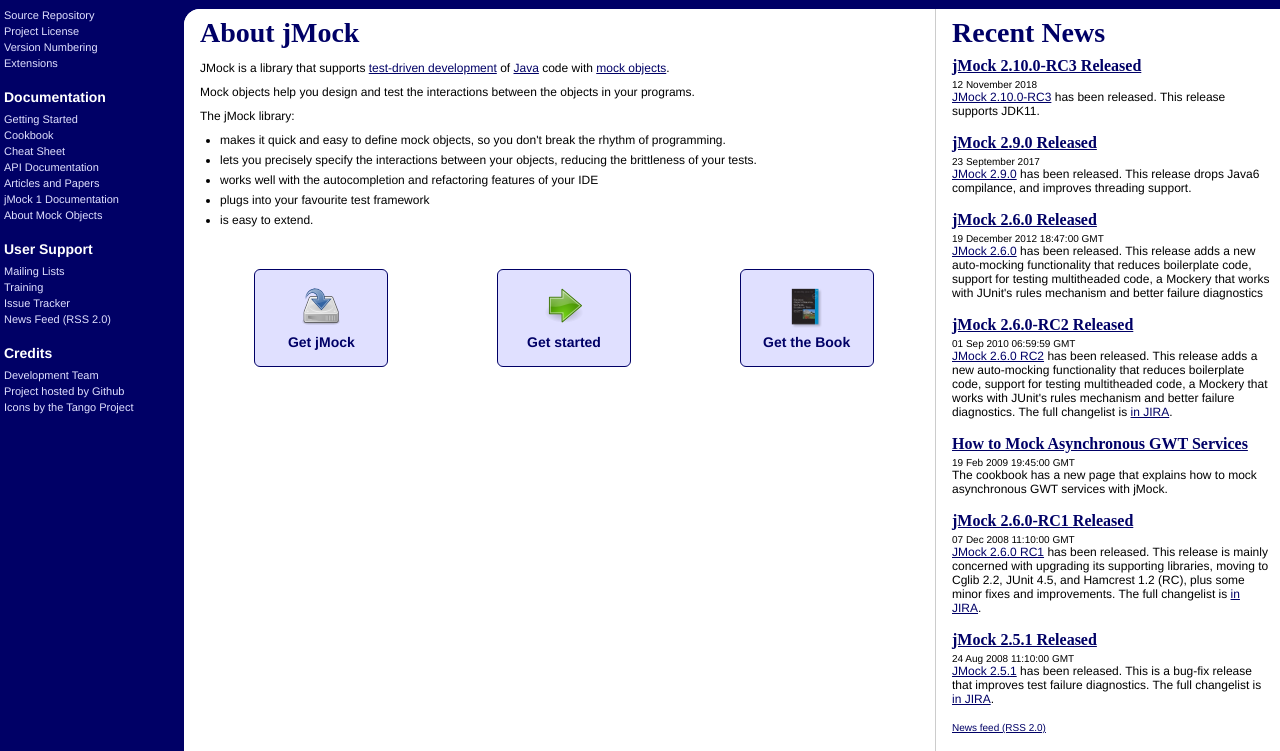
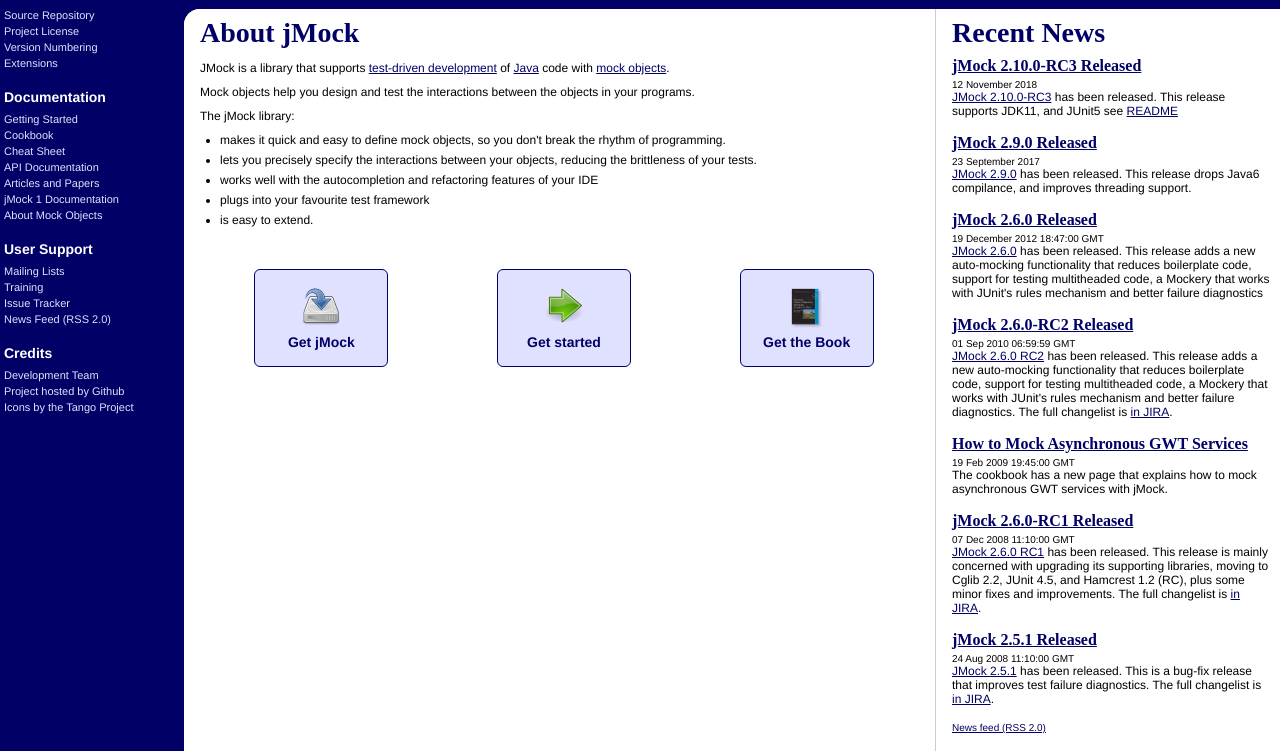
Before and after one commit to jmock-developers/jmock-library, a plain HTML site: page index.html in a window 1280 px wide. Shown: the part 71-822 px from the top of the page. Drawn offline with Linux system fonts and the light colour scheme.

Commit message:
Update index.html

```diff
--- a/index.html
+++ b/index.html
@@ -159,7 +159,7 @@
           <p class="NewsDate">12 November 2018</p>
           <div class="NewsText">
             <p xmlns:atom="http://www.w3.org/2005/Atom">
-              <a href="https://github.com/jmock-developers/jmock-library/tree/release-candidate">JMock 2.10.0-RC3</a> has been released. This release supports JDK11.
+              <a href="https://github.com/jmock-developers/jmock-library/tree/release-candidate">JMock 2.10.0-RC3</a> has been released. This release supports JDK11, and JUnit5 see <a href="https://github.com/jmock-developers/jmock-library/blob/release-candidate/README.md">README</a>
             </p>
           </div>
         </div>
```
